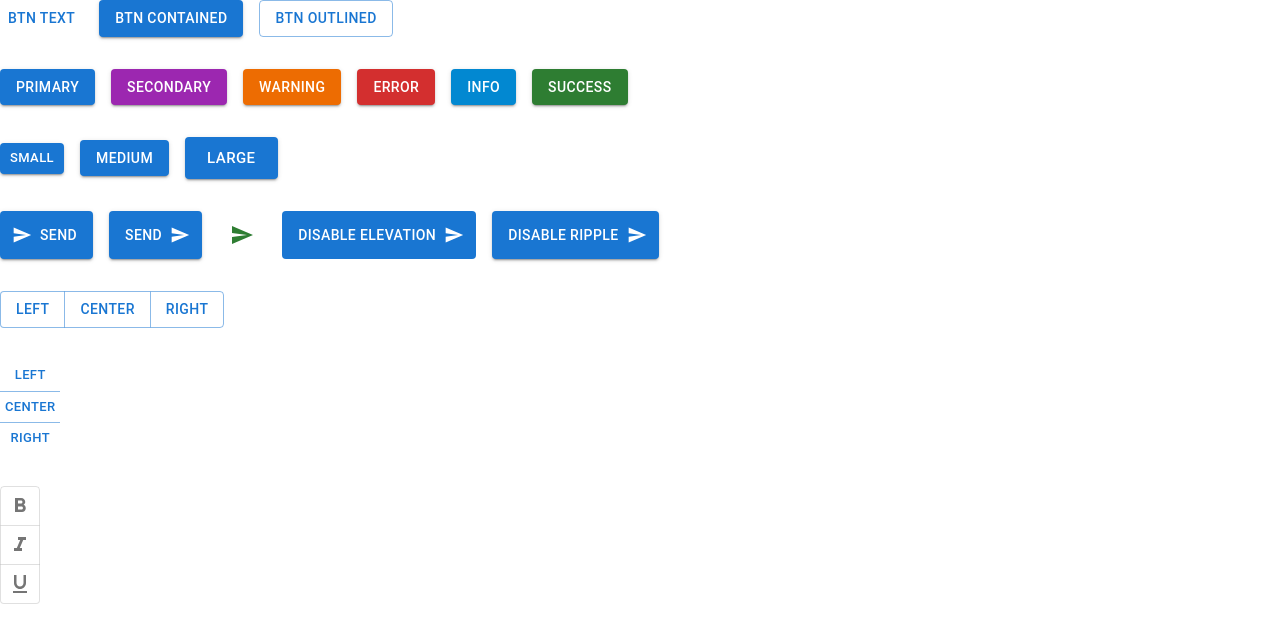
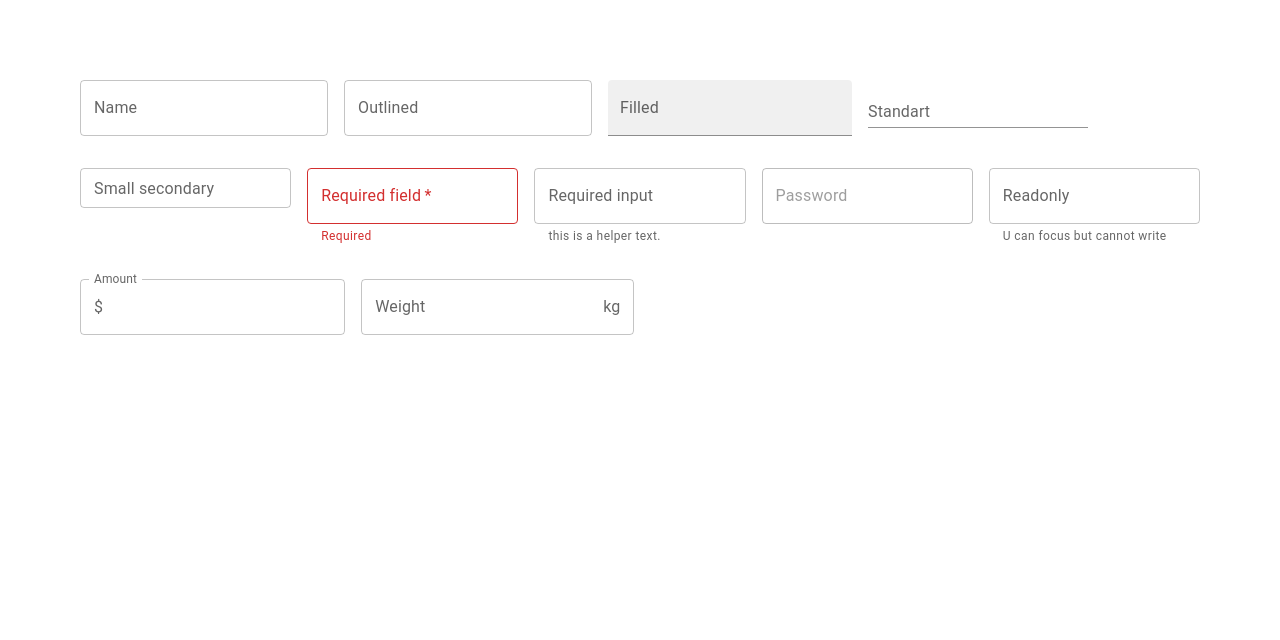
Before and after one commit to akdemirsafak/ReactAndMui, a React (Create React App) app: page / in a window 1280 px wide. Shown: the top 640 px of the page. Built offline with nearby package versions, Linux system fonts and the light colour scheme.

Commit message:
Text field and some attributes completed

```diff
--- a/src/App.css
+++ b/src/App.css
@@ -1,5 +1,6 @@
 .App {
-  /* text-align: center; */
+   text-align: center;
+   margin: 5rem;
 }
 
 .App-logo {
--- a/src/App.tsx
+++ b/src/App.tsx
@@ -2,13 +2,15 @@
 import './App.css';
 //import { MuiTypography } from './components/MuiTypography';
 import {MuiButton } from './components/MuiButton';
+import { MuiTextField } from './components/MuiTextField';
 
 function App() {
 
   return (
     <div className="App">
    {/* <MuiTypography/> */}
-    <MuiButton/>
+    {/* <MuiButton/> */}
+    <MuiTextField/>
     </div>
   );
 }
--- /dev/null
+++ b/src/components/MuiTextField.tsx
@@ -0,0 +1,43 @@
+import {Stack,TextField,InputAdornment} from '@mui/material'
+import { useState } from 'react'
+
+export const MuiTextField=()=>{
+    const [value,setValue]=useState('')
+    return(
+        <Stack spacing={4}>
+
+            <Stack direction='row' spacing={2} >
+                <TextField label="Name" />
+                <TextField label="Outlined" variant='outlined' />
+                <TextField label="Filled" variant='filled' />
+                <TextField label="Standart" variant='standard'/>
+            </Stack>
+
+
+            <Stack direction='row' spacing={2} >
+                <TextField label="Small secondary" size='small' color='secondary' />
+                <TextField label="Required field"
+                    required
+                    error ={!value}
+                    value={value}
+                    onChange={e=>setValue(e.target.value)}
+                    helperText={!value ? 'Required':'Dont share your password with anyone'}
+                />
+                <TextField label="Required input"  helperText='this is a helper text.'/>
+                <TextField label="Password"  type='password' disabled/>
+                <TextField label="Readonly" helperText="U can focus but cannot write" InputProps={{readOnly:true}}/>
+            </Stack>
+                {/* Examples */}
+            <Stack direction='row' spacing={2} >
+                <TextField label="Amount" InputProps={{
+                    startAdornment:<InputAdornment position='start'>$</InputAdornment>,
+                    }} />
+                <TextField label="Weight" InputProps={{
+                    endAdornment:<InputAdornment position='end'>kg</InputAdornment>,
+                    }}/>
+
+            </Stack>
+
+        </Stack>
+    )
+}
```
